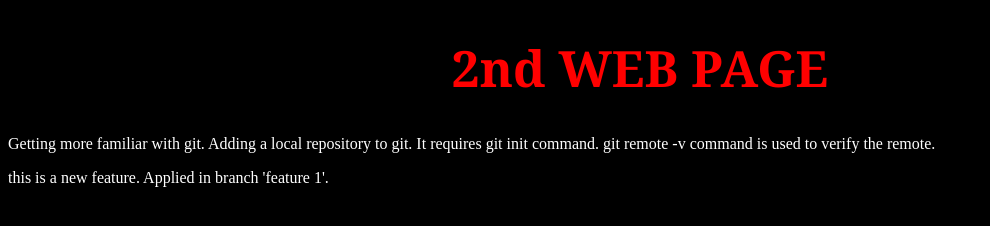
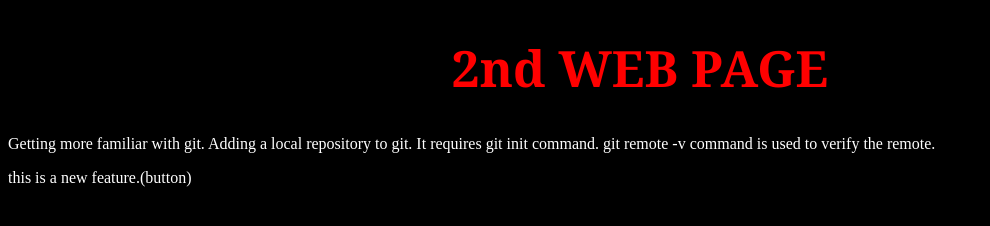
Before and after one commit to Sankha-007/localrepo2, a plain HTML site: page index.html in a window 1280 px wide. Shown: the whole page, without its empty margins (0-990 px from the left). Drawn offline with Linux system fonts and the light colour scheme.

```diff
--- a/index.html
+++ b/index.html
@@ -11,6 +11,6 @@
            It requires git init command.
            git remote -v command is used to verify the remote.
         </p>
-        <p>this is a new feature. Applied in branch 'feature 1'.</p>
+        <p>this is a new feature.(button)</p>
     </body>
 </html>
```
